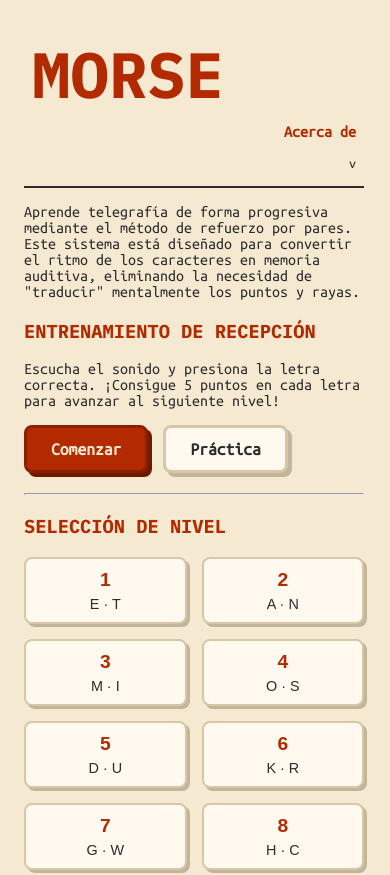
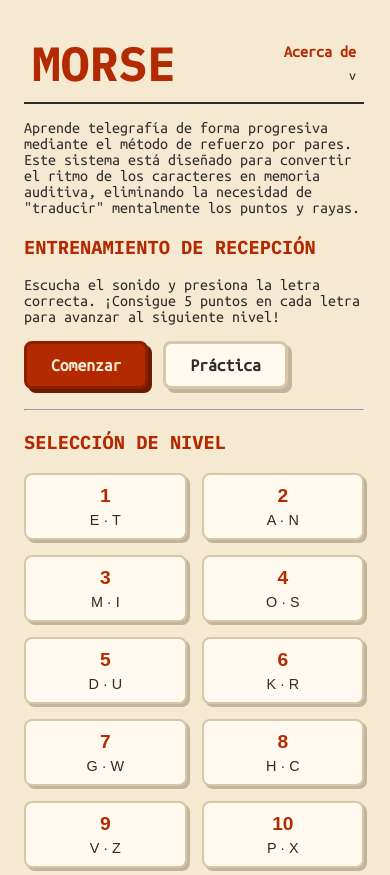
Before and after one commit to espinosajuanma/morse, a React (Vite) app: page / in a window 390 px wide. Shown: the top 875 px of the page. Built offline with nearby package versions, Linux system fonts and the light colour scheme; a web font is replaced by a local one.

Commit message:
Fix css header

```diff
--- a/src/index.css
+++ b/src/index.css
@@ -396,23 +396,14 @@ a:hover {
     margin-top: 15px;
 }
 
-/* RESPONSIVE TWEAKS */
 @media (max-width: 600px) {
     main { width: 95%; padding: 0.5rem; }
+
     .app-header {
-        flex-wrap: wrap;
         padding: 0.5rem;
     }
-    .header-nav {
-        order: 3;
-        width: 100%;
-        justify-content: flex-start;
-        gap: 1rem;
-        margin-top: 0.5rem;
-        margin-bottom: 0.5rem;
-    }
-    .version {
-        order: 2;
+    #logo {
+        font-size: 3rem;
     }
     .key-btn { min-width: 45px; padding: 8px 10px; }
     .key-letter { font-size: 1.2rem; }
```
